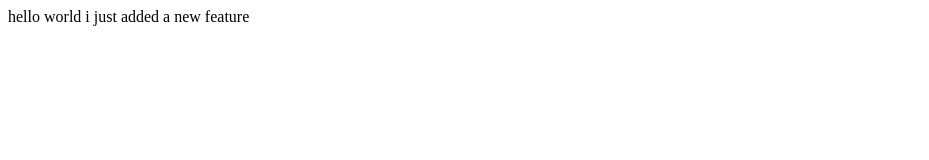
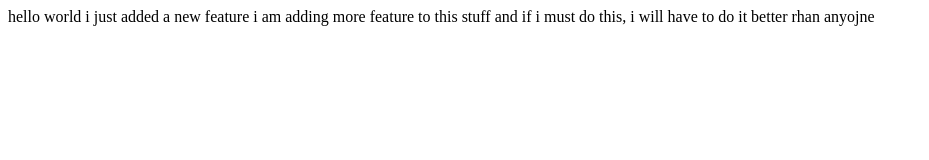
Before and after one commit to rankyakab/lecture1, a plain HTML site: page index.html in a window 1280 px wide. Shown: the whole page, without its empty margins (0-929 px from the left). Drawn offline with Linux system fonts and the light colour scheme.

Commit message:
second commit on feature

```diff
--- a/index.html
+++ b/index.html
@@ -6,6 +6,9 @@
         <body>
              hello world
 			 i just added a new feature
+			 i am adding more feature to this stuff
+			 and if i must do this, i will have to do it better rhan anyojne
+
 	</body>
 
 </html>
```
